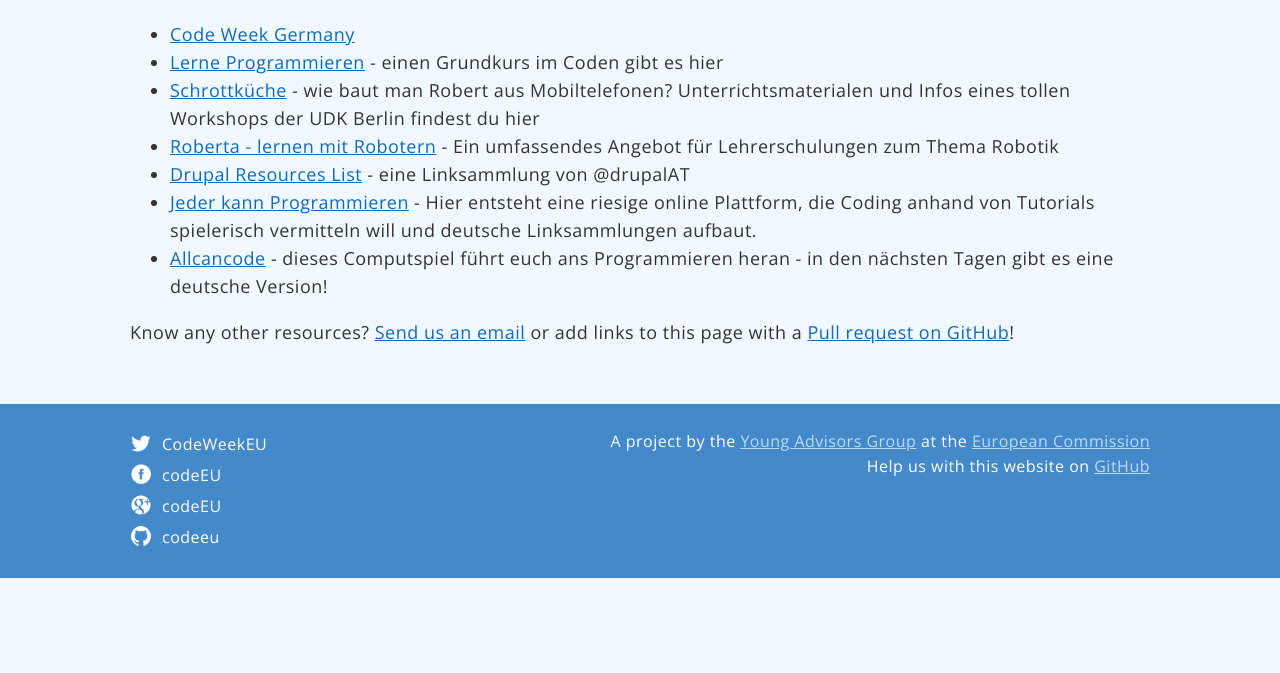
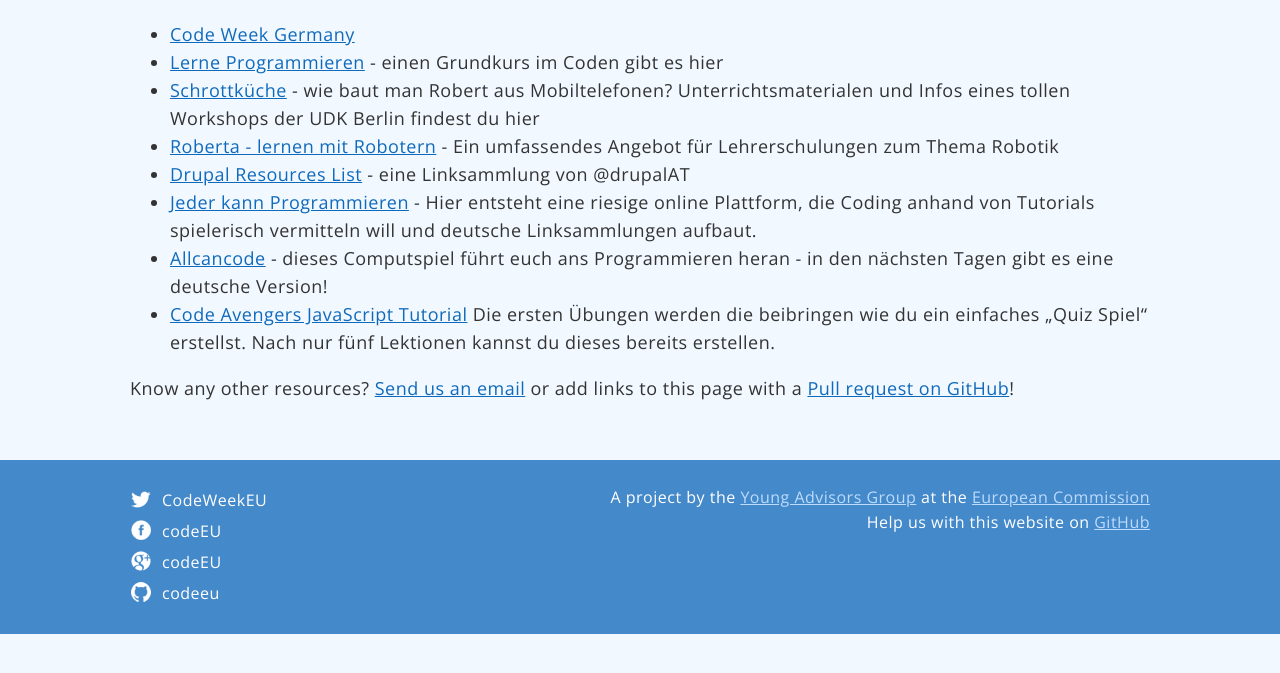
Before and after one commit to codeeu/codeeu.github.io, a Jekyll site: the page built from resources/germany/index.html, in a window 1280 px wide, cut to the strip 167-840 px from the top of the page. Built offline with Jekyll 4.4.1, drawn with Linux system fonts in a browser that asks for light colours; nearby versions of some CDN libraries; Markdown is read by kramdown in place of the engine named in the settings.

Commit message:
Added link to Code Avengers resources

```diff
--- a/resources/germany/index.html
+++ b/resources/germany/index.html
@@ -16,6 +16,8 @@
 	<li><a href="http://jeder-kann-programmieren.de/">Jeder kann Programmieren</a> - Hier entsteht eine riesige online Plattform, die Coding anhand von Tutorials spielerisch vermitteln will und deutsche Linksammlungen aufbaut.</li>
 
 	<li><a href="https://www.allcancode.com/">Allcancode</a> - dieses Computspiel führt euch ans Programmieren heran - in den nächsten Tagen gibt es eine deutsche Version!</li>
+
+	<li><a href="http://www.codeavengers.com/javascript/9?l=de">Code Avengers JavaScript Tutorial</a> Die ersten Übungen werden die beibringen wie du ein einfaches „Quiz Spiel“ erstellst. Nach nur fünf Lektionen kannst du dieses bereits erstellen.</li>
   </ul>
 
   <p>Know any other resources? <a href="mailto:{{site.contact.email}}">Send us an email</a> or add links to this page with a <a href="https://github.com/codeeu/codeeu.github.io">Pull request on GitHub</a>!</p>
```
